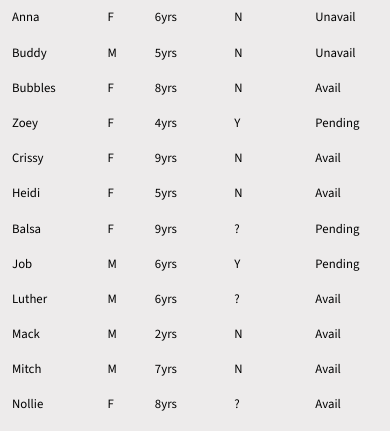
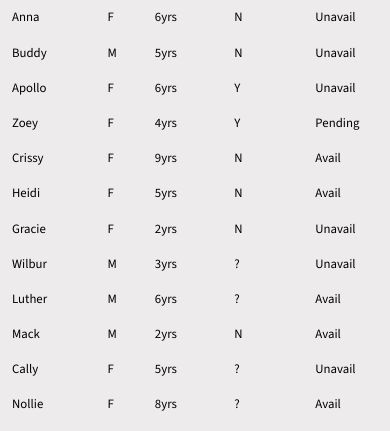
Before and after one commit to ihatetoast/available-hound-data-table, a React (Vite) app: page / in a window 390 px wide. Shown: the part 413-844 px from the top of the page. Built offline with nearby package versions, Linux system fonts and the light colour scheme.

Commit message:
removed and added dogs from the data file. added clicking off modal to close. made modal fixed on desk and limited height with scroll on mobile.

```diff
--- a/src/components/CardModal.jsx
+++ b/src/components/CardModal.jsx
@@ -10,6 +10,12 @@ const CardModal = ({ selectedDogData, dotsOnHorizontal, handleCloseModal }) => {
     dialog.current.showModal();
   }, []);
 
+function handleCloseOnOffClick(e) {
+  if(e.target === dialog.current) {
+    handleCloseModal()
+  }
+}
+
 // TERNARY TEXT
   const catText = selectedDogData.cats === "no"
   ? "No cats"
@@ -19,7 +25,7 @@ const CardModal = ({ selectedDogData, dotsOnHorizontal, handleCloseModal }) => {
   const statusClass = getStatusClass(selectedDogData.status);
 
   return createPortal(
-    <dialog className='modal' ref={dialog} onClose={handleCloseModal}>
+    <dialog className='modal' ref={dialog} onClose={handleCloseModal} onClick={handleCloseOnOffClick}>
       <div className='modal-content'>
         <div className='selected-dog-info'>
           <h2 className='selected-dog-name'>{selectedDogData.name} <span className={`status ${statusClass}`}>{selectedDogData.status}</span></h2>
--- a/src/components/SelectFilter.jsx
+++ b/src/components/SelectFilter.jsx
@@ -1,5 +1,4 @@
 const SelectFilter = ({labelText, topic, options, onFilterChange}) => {
-console.log(options);
   return (
     <div className={`select-filter ${topic}`}>
           <label htmlFor={`${topic}-select`}>{labelText}</label>
--- a/src/data/dogData.js
+++ b/src/data/dogData.js
@@ -49,24 +49,23 @@ export const galtDogs = [
   },
   {
     id: 3,
-    name: 'Bubbles',
+    name: 'Apollo',
     originLocation: 'TX, USA',
     sex: 'female',
     pedigree: 'no',
-    color: 'fawn',
-    cats: 'no',
-    status: 'available',
-    whelped: '2018',
+    color: 'black',
+    cats: 'yes',
+    status: 'training camp',
+    whelped: 'August 1, 2020',
     sire: null,
     dam: null,
-    bio: `Bubbles is a sweet little lady looking for her happily ever after. When she came to my house she wasn't sure what to expect from home life. She was skittish about loud or unexpected noises and a bit shy. Her expectations were so low she didn't seem to understand that the dog beds and toys were for her. As she has settled in she has gradually become more confident, warming up to people and learning to enjoy dog beds and to play a little with toys.`,
+    bio: `Apollo was part of an “oops” litter born during the pandemic, so he is not registered. Apollo has been in a home since he was a puppy and is now looking for a home without small children. \nHe has lived in a home with cats and other dogs. The adage “let sleeping dogs lie” is extremely important with respect to Apollo. He suffers from sleep startle, so everyone in the house needs to be fully aware of this trait. One must always make sure he raises his lovely head and makes eye contact before approaching his bed.`,
     media: {
-      videoUrl: 'https://www.youtube.com/watch?v=OVVRH4r3d2o',
+      videoUrl: null,
       imageGallery: [
-        'https://galtx.org/wp-content/uploads/2025/09/bubbles22.jpg',
-        'https://galtx.org/wp-content/uploads/2025/09/bubbles23.jpg',
-        'https://galtx.org/wp-content/uploads/2025/09/bubbles24.jpg',
-        'https://galtx.org/wp-content/uploads/2025/09/bubbles21.jpg',
+        'https://galtx.org/wp-content/uploads/2026/01/apollo23.jpg',
+        'https://galtx.org/wp-content/uploads/2026/01/apollo22.jpg',
+        'https://galtx.org/wp-content/uploads/2026/01/apollo21.jpg',
       ],
     },
   },
@@ -136,46 +135,44 @@ export const galtDogs = [
   },
   {
     id: 8,
-    name: 'Balsa',
-    originLocation: 'WV, USA',
+    name: 'Gracie',
+    originLocation: 'TX, USA',
     sex: 'female',
-    pedigree: 'yes',
-    color: 'red brindle',
-    cats: 'unknown',
-    status: 'adoption pending',
-    whelped: 'May 19, 2017',
-    sire: 'Flying Westover ',
-    dam: 'Atascocita Gold',
-    bio: `Ms. Balsa is a petite girl with a beautiful sugar face and is the sweetest brood momma we've ever fostered. She's smart and just wants to please all the time! She learned the dog door right away. Balsa discovered stuffies — and enjoys them until they squeak, then drops them for someone else to play with!\n\nBalsa is quick and sneaky though. We barely crack the sliding door to go into the backyard, and she can sneak through the opening and wait for us outside.  For this reason, we have a baby gate installed between the front door and the living room — one more barrier to make sure she doesn't make one of those wily moves out the front door.`,
+    pedigree: 'no',
+    color: 'lemon brindle',
+    cats: 'no',
+    status: 'training camp',
+    whelped: 'December 10, 2024',
+    sire: null,
+    dam: null,
+    bio: 'Gracie was one of several greyhound mix puppies advertised for free on Craigslist in Houston.\nHer favorite place is right by your side, cuddled up with her head resting on your lap. When she\'s not soaking up affection, Gracie is playful, curious, and eager to learn what life in a loving family is all about. Gracie adores her stuffies and will happily fetch them for you. She has a healthy appetite and is very food-motivated, which makes training both fun and rewarding. She should not live with small dogs or cats.',
     media: {
-      videoUrl: 'https://www.youtube.com/watch?v=IREP54izBu4',
+      videoUrl: null,
       imageGallery: [
-        'https://galtx.org/wp-content/uploads/2023/01/balsa3.jpg',
-        'https://galtx.org/wp-content/uploads/2023/01/balsa4.jpg',
-        'https://galtx.org/wp-content/uploads/2023/01/balsa2.jpg',
-        'https://galtx.org/wp-content/uploads/2023/01/balsa1.jpg',
+        'https://galtx.org/wp-content/uploads/2026/02/gracie73.jpg',
+        'https://galtx.org/wp-content/uploads/2026/02/gracie71.jpg',
+        'https://galtx.org/wp-content/uploads/2026/02/gacie72.jpg',
       ],
     },
   },
   {
     id: 9,
-    name: 'Job',
-    originLocation: 'Australia',
+    name: 'Wilbur',
+    originLocation: 'TX, USA',
     sex: 'male',
     pedigree: 'yes',
-    color: 'black',
-    cats: 'yes',
-    status: 'adoption pending',
-    whelped: 'March 1, 2020',
-    sire: 'Cosmic Rumble',
-    dam: "Hope's Thunder",
-    bio: `Job is a relaxed, easy-going greyhound with a calm nature and a gentle soul. He walks beautifully on lead, gets along wonderfully with other dogs, and is happy to go with the flow. One of his favorite pastimes? Sunbaking! Job loves to stretch out in the sunshine and soak it all in. He's also a big fan of pats and attention, making him the perfect chilled-out companion.\n\nIf you're after a sweet, low-fuss friend who's all about the simple pleasures, Job is your guy.`,
+    color: 'black and white',
+    cats: 'unknown',
+    status: 'training camp',
+    whelped: '2023',
+    sire: null,
+    dam: null,
+    bio: 'A Good Samaritan found this handsome boy on Wilbur street in Amarillo during sub-freezing temperatures.\nWilbur is affectionate and fun-loving, and happiest when close to his humans. He\'s learning to manage resource guarding when snuggling; with gentle guidance, he\'s making progress. Smart and adaptable, he quickly learned to use the dog door and behaves well indoors. It didn\'t take long for him to discover the joys of beds and furniture – settling in like he\'s always belonged.\nFood and toys are Wilbur\'s passions. He delights in tossing, squeaking, pouncing, and carrying toys from room to room, sometimes losing them behind the TV.',
     media: {
       videoUrl: null,
       imageGallery: [
-        'https://galtx.org/wp-content/uploads/2025/12/job2.jpg',
-        'https://galtx.org/wp-content/uploads/2025/12/job1.jpg',
-        'https://galtx.org/wp-content/uploads/2025/12/job3.jpg',
+        'https://galtx.org/wp-content/uploads/2025/11/wilbur1-1.jpg',
+        'https://galtx.org/wp-content/uploads/2025/11/wilbur1.jpg',
       ],
     },
   },
@@ -225,23 +222,22 @@ export const galtDogs = [
   },
   {
     id: 12,
-    name: 'Mitch',
+    name: 'Cally',
     originLocation: 'Australia',
-    sex: 'male',
+    sex: 'female',
     pedigree: 'yes',
-    color: 'blue',
-    cats: 'no',
-    status: 'available',
-    whelped: 'March 30, 2019',
-    sire: 'Andos Mac',
-    dam: 'Kingsbrae Missy',
-    bio: `Mitch is a high-energy, playful boy who loves to run around and burn off steam— so a big yard is the perfect playground for him! He walks well on lead and enjoys meeting other dogs, though he can get quite excited, so he's best matched with medium to large dog friends who share his energy level. No cats or small dogs for him.\n\nAfter a good run and play session, Mitch settles down quickly and loves treats and pats to wind down. He's the perfect mix of zoomies and chill. If you're looking for a fun-loving companion who's ready to sprint, play, and snuggle, Mitch is your guy!`,
+    color: 'red brindle',
+    cats: 'unknown',
+    status: 'training camp',
+    whelped: 'January 5, 2021',
+    sire: 'Orson Allen',
+    dam: 'Houston Bale',
+    bio: `Cally is a very happy, friendly little girl who will melt your heart. She loves attention, people and pats and is also fantastic with children over 3 years old. Cally is playful with other greys (or medium-large dogs with slow introductions) and is quite energetic, though she would be happy with a run in a yard and a walk every day. She is very easy to walk on the lead and is also content to just stand by your side and receive pats. Cally would be a perfect pet for any family or household to share her life with. She is happy resting during the day, so she is also suitable for workers and school hours, looking forward to your arrival home.`,
     media: {
       videoUrl: null,
       imageGallery: [
-        'https://galtx.org/wp-content/uploads/2025/12/mitch23.jpg',
-        'https://galtx.org/wp-content/uploads/2025/12/mitch22.jpg',
-        'https://galtx.org/wp-content/uploads/2025/12/mitch21.jpg',
+        'https://galtx.org/wp-content/uploads/2024/02/cally1_1.jpg',
+        'https://galtx.org/wp-content/uploads/2024/02/cally2_1.jpg',
       ],
     },
   },
@@ -376,22 +372,23 @@ export const galtDogs = [
   },
   {
     id: 19,
-    name: 'Mixer',
-    originLocation: 'FL, USA',
+    name: 'Luke',
+    originLocation: 'TX, USA',
     sex: 'male',
-    pedigree: 'yes',
-    color: 'black',
+    pedigree: 'no',
+    color: 'brindle',
     cats: 'unknown',
-    status: 'available',
-    whelped: 'January 17, 2015',
-    sire: 'Trent Lee',
-    dam: 'Miss Carolina',
-    bio: `Mixer, aka Mr. Mixer, ran 11 races according to greyhound-data.com starting at Naples-Ft. Myers in Bonita Springs, FL on April 9, 2017 and finishing at Mobile Greyhound Park in AL on August 18, 2017. Mixer is ready to have a family to call his own now. It is not known at this time if Mixer is cat or small animal tolerant.`,
+    status: 'training camp',
+    whelped: '2017',
+    sire: null,
+    dam: null,
+    bio: 'Luke is a handsome Saluki mix, found as a stray in Mansfield, TX; he is believed to have been born in 2017. Due to his owner\'s health, Luke came back to GALT to find his new family.',
     media: {
       videoUrl: null,
       imageGallery: [
-        'https://galtx.org/wp-content/uploads/2025/11/mixer1.jpg',
-        'https://galtx.org/wp-content/uploads/2025/11/mixer2.jpg',
+        'https://galtx.org/wp-content/uploads/2026/01/luke41.jpg',
+        'https://galtx.org/wp-content/uploads/2026/01/luke43.jpg',
+        'https://galtx.org/wp-content/uploads/2026/01/luke42.jpg'
       ],
     },
   },
@@ -437,4 +434,24 @@ export const galtDogs = [
       ],
     },
   },
+  {
+    id: 22,
+    name: 'Fagan',
+    originLocation: 'KS, USA',
+    sex: 'female',
+    pedigree: 'no',
+    color: 'red brindle',
+    cats: 'yes',
+    status: 'injured reserve',
+    whelped: 'October 5, 2015',
+    sire: null,
+    dam: null,
+    bio: `Fagan originally came from a kennel/farm in Kansas in March 2017; she is not tattooed. When her owner could no longer care for her, Fagan was surrendered to GALT.\nShe's a tiny red brindle that lived for years with 2 cats until they crossed over. Fagan prefers people to toys, loves car rides and trail walks, and the the slower life of a senior now.`,
+    media: {
+      videoUrl: null,
+      imageGallery: [
+        'https://galtx.org/wp-content/uploads/2026/01/fagan1.jpg',
+      ],
+    },
+  },
 ];
```
Also changed, not shown: src/index.css (+14 -6 lines).
